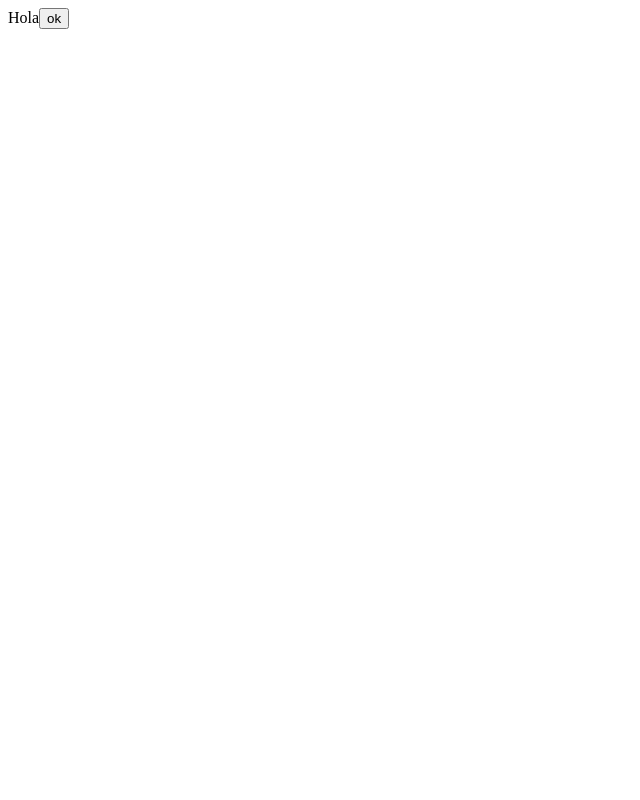
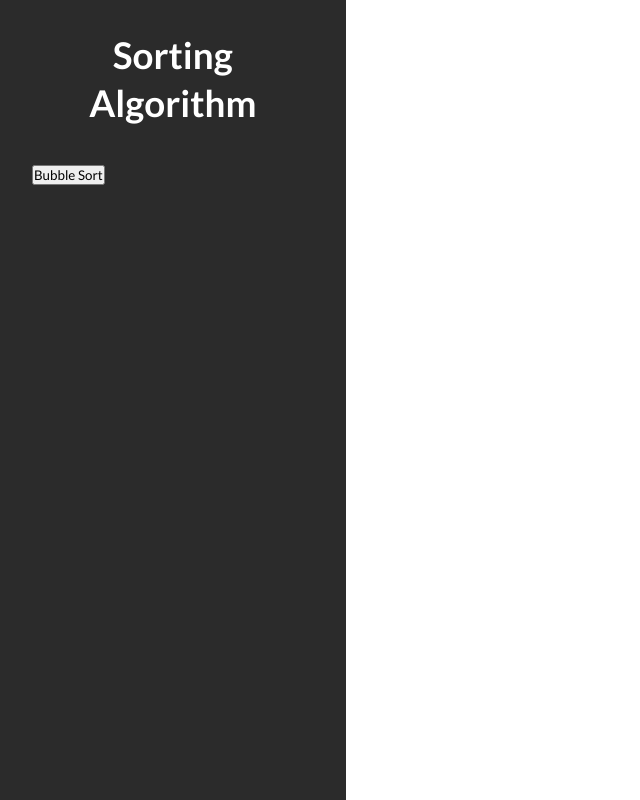
Before and after one commit to maurohndz/sorting-application, a React (Create React App) app: page / in a window 1280 px wide. Shown: the whole page, without its empty margins (0-640 px from the left). Built offline with nearby package versions, Linux system fonts and the light colour scheme.

Commit message:
generateButtons TypesAlgorithm

```diff
--- a/public/index.html
+++ b/public/index.html
@@ -3,6 +3,10 @@
   <head>
     <meta charset="utf-8" />
     <title>React App</title>
+    <link
+      href="https://fonts.googleapis.com/css2?family=Lato:wght@300;400;700;900&display=swap"
+      rel="stylesheet"
+    />
   </head>
   <body>
     <div id="app"></div>
--- /dev/null
+++ b/src/components/Config.jsx
@@ -0,0 +1,26 @@
+import React, { Component } from "react";
+/*___ Components ___*/
+import TypesAlgorithm from "./TypesAlgorithm";
+/*___ Styles ___*/
+import "./styles/Config.css";
+
+class Config extends Component {
+  types_Algorithm = () => {};
+
+  render() {
+    return (
+      <React.Fragment>
+        <div className="config">
+          <h1 className="config-title">
+            Sorting
+            <br />
+            Algorithm
+          </h1>
+          <TypesAlgorithm />
+        </div>
+      </React.Fragment>
+    );
+  }
+}
+
+export default Config;
--- /dev/null
+++ b/src/components/TypesAlgorithm.jsx
@@ -0,0 +1,58 @@
+import React, { Component } from "react";
+import { connect } from "react-redux";
+/*___ ___*/
+
+class TypesAlgorithm extends Component {
+  constructor(props) {
+    super(props);
+
+    this.state = {};
+  }
+
+  selectAlgorithm = (key) => {
+    console.log(key);
+  };
+
+  generateButtons = () => {
+    return (
+      <div className="typesAlgorithm">
+        {this.props.algorithm.map((algo, key) => {
+          const setValue = () => {
+            this.selectAlgorithm(algo.key);
+          };
+          if (this.props.algorithm_select === algo.key) {
+            return (
+              <button
+                type="button"
+                className="typesAlgorithm-btn select"
+                key={key}
+                onClick={setValue}
+              >
+                {algo.title}
+              </button>
+            );
+          } else {
+            return (
+              <button
+                type="button"
+                className="typesAlgorithm-btn"
+                key={key}
+                onClick={setValue}
+              >
+                {algo.title}
+              </button>
+            );
+          }
+        })}
+      </div>
+    );
+  };
+
+  render() {
+    return <React.Fragment> {this.generateButtons()} </React.Fragment>;
+  }
+}
+/*___ mapStateToProps ___*/
+const mapStateToProps = ({ dataReducer }) => dataReducer;
+
+export default connect(mapStateToProps)(TypesAlgorithm);
--- /dev/null
+++ b/src/components/styles/Config.css
@@ -0,0 +1,13 @@
+.config {
+  background: var(--primary);
+  width: 27%;
+  height: 100vh;
+  color: #ffffff;
+  padding: 2em;
+}
+.config-title {
+  text-align: center;
+  font-size: 2.3em;
+  line-height: 1.3em;
+  margin-bottom: 1em;
+}
--- a/src/containers/app.js
+++ b/src/containers/App.jsx
@@ -2,17 +2,22 @@ import React from "react";
 import { connect } from "react-redux";
 import { generate } from "../actions/generate.action";
 import { bubbleSort } from "../actions/bubble.sort";
+/*___ Components ___*/
+import Config from "../components/Config";
+/*___ Styles ___*/
+import "./styles/Global.css";
+
 class App extends React.Component {
   componentWillMount() {
     this.props.generate();
   }
   render() {
     return (
-      <div>
-        {console.log(this.props.values)}
-        Hola
-        <button onClick={this.props.bubbleSort}>ok</button>
-      </div>
+      <React.Fragment>
+        <div className="App">
+          <Config />
+        </div>
+      </React.Fragment>
     );
   }
 }
--- /dev/null
+++ b/src/containers/styles/Global.css
@@ -0,0 +1,9 @@
+:root {
+  --primary: #2b2b2b;
+}
+* {
+  margin: 0;
+  padding: 0;
+  box-sizing: border-box;
+  font-family: "Lato", sans-serif;
+}
--- a/src/index.js
+++ b/src/index.js
@@ -6,7 +6,7 @@ import { Provider } from "react-redux";
 import reduxThunk from "redux-thunk";
 import reducers from "./reducers/index.reducer";
 /*___ Containers ___*/
-import App from "./containers/app";
+import App from "./containers/App";
 
 const store = createStore(reducers, {}, applyMiddleware(reduxThunk));
 
--- a/src/reducers/dataReducer.js
+++ b/src/reducers/dataReducer.js
@@ -3,6 +3,8 @@ import { UPDATE_DATA } from "../types/index.types";
 
 const INITIAL_STATE = {
   values: [],
+  algorithm: [{ title: "Bubble Sort", key: "bubble" }],
+  algorithm_select: "bubble",
 };
 
 /*___ Case ____*/
```
